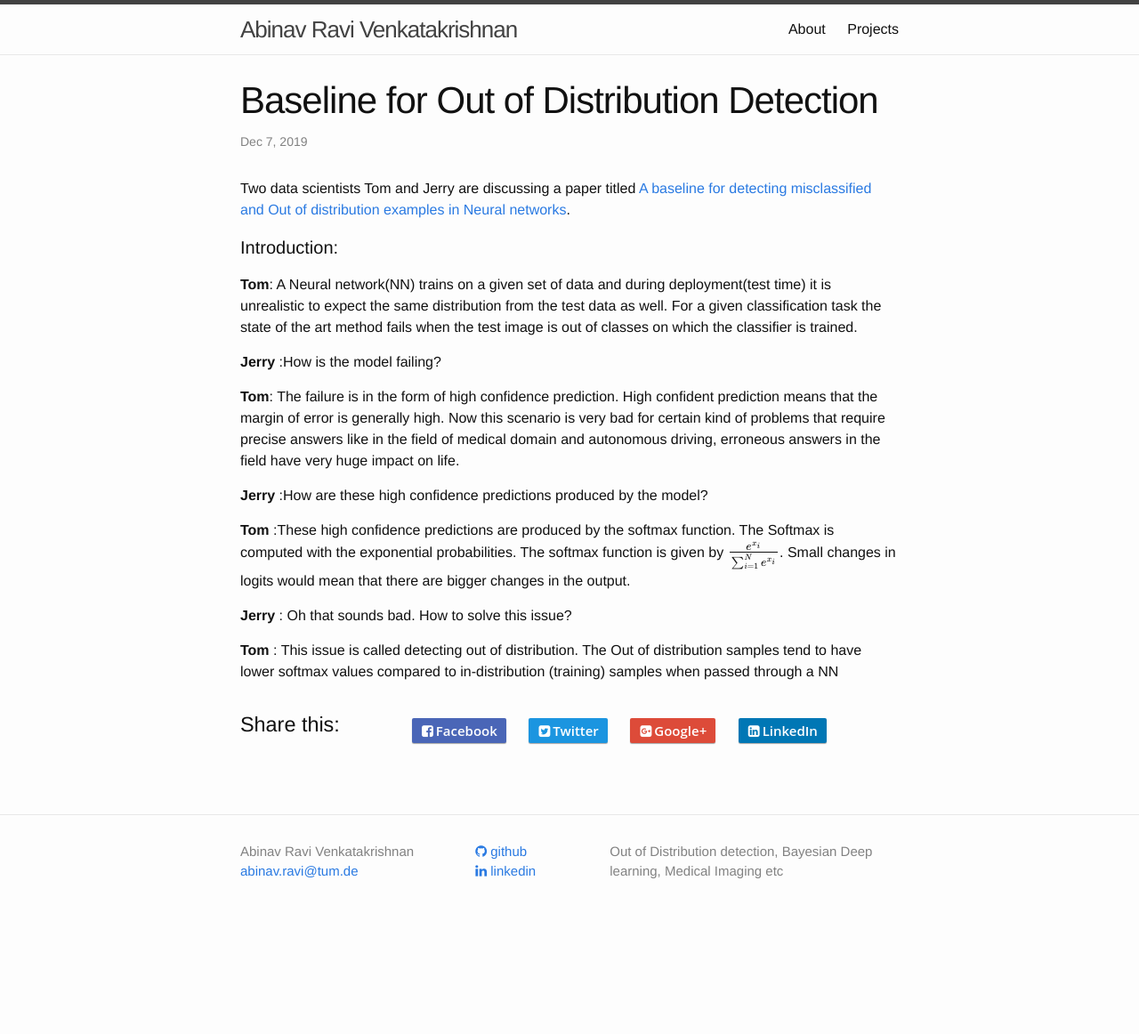
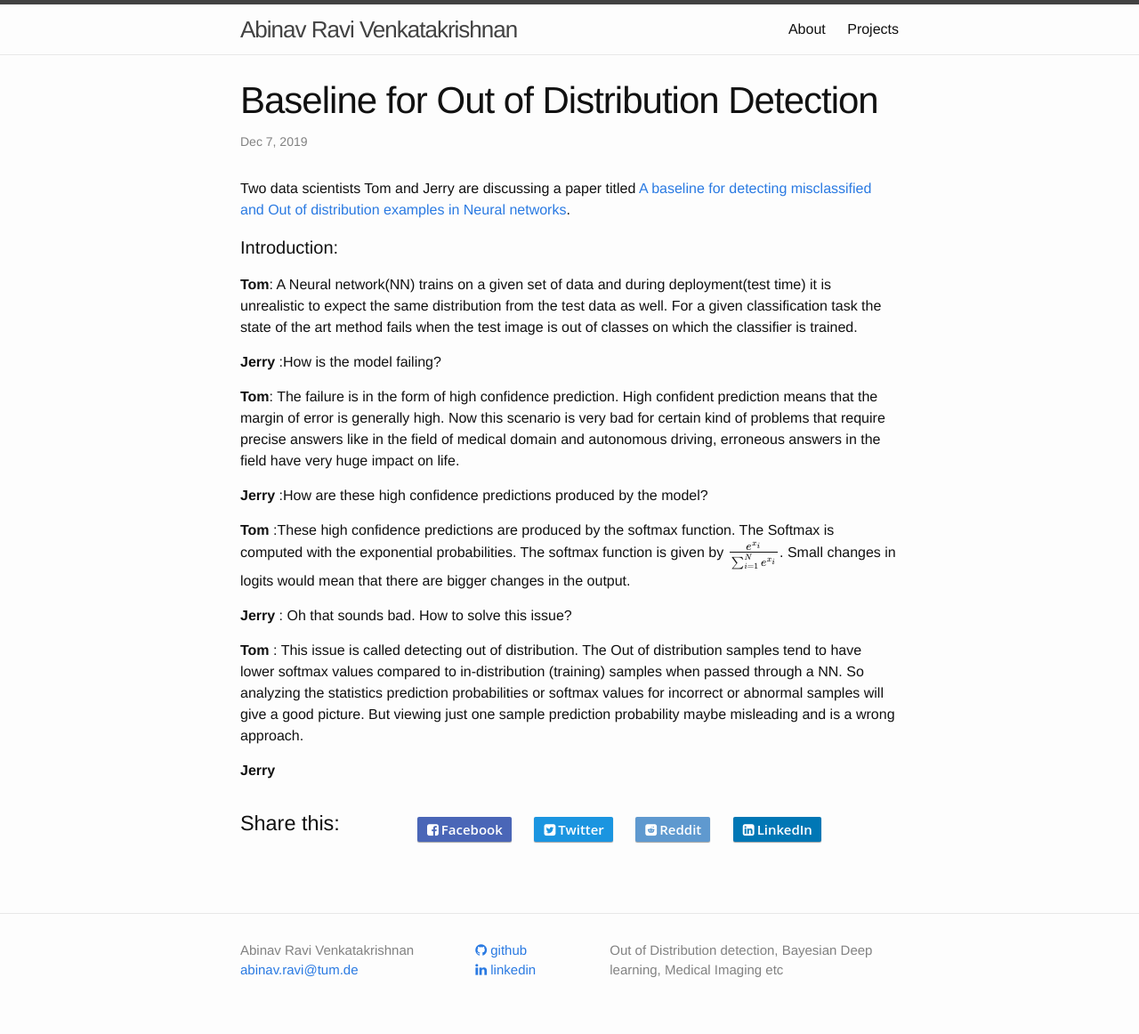
Before and after one commit to AbinavRavi/AbinavRavi.github.io, a Jekyll site: the page built from _posts/2019-12-2-Out-of-distribution-detection-baseline.markdown, in a window 1280 px wide. Shown: the whole page at 89% size. Built offline with Jekyll 4.4.1, drawn with Linux system fonts in a browser that asks for light colours; nearby versions of some CDN libraries; formulas are drawn with MathJax 3; comment, search, counter and statistics services are not loaded; before the commit the page ends 1051 px from its top, so only the background shows below that.

Commit message:
added little more to blog and changed share button

```diff
--- a/_includes/share.html
+++ b/_includes/share.html
@@ -12,10 +12,11 @@
       <i class="fa fa-twitter-square" aria-hidden="true"></i>Twitter
     </a>
 
-    <a  href="https://plus.google.com/share?url={{ site.url }}{{ site.baseurl }}{{ page.url }}"
-    class="share-button google-plus" target="_blank">
-      <i class="fa fa-google-plus-square" aria-hidden="true"></i>Google+
+    <a  href="http://reddit.com/submit?url={{ site.url }}{{ site.baseurl }}{{ page.url }}"
+    class="share-button reddit" target="_blank">
+      <i class="fa fa-reddit-square" aria-hidden="true"></i>Reddit
     </a>
+
 
     <a  href="https://www.linkedin.com/shareArticle?mini=true&url={{ site.url }}{{ site.baseurl }}{{ page.url }}&title={{ page.title }}&summary={{ page.description }}&source={{ site.title }}"
     class="share-button linkedin"
--- a/_posts/2019-12-2-Out-of-distribution-detection-baseline.markdown
+++ b/_posts/2019-12-2-Out-of-distribution-detection-baseline.markdown
@@ -22,4 +22,6 @@ Two data scientists Tom and Jerry are discussing a paper titled [A baseline for
 
 **Jerry** : Oh that sounds bad. How to solve this issue?
 
-**Tom** : This issue is called detecting out of distribution. The Out of distribution samples tend to have lower softmax values compared to in-distribution (training) samples when passed through a NN
+**Tom** : This issue is called detecting out of distribution. The Out of distribution samples tend to have lower softmax values compared to in-distribution (training) samples when passed through a NN. So analyzing the statistics prediction probabilities or softmax values for incorrect or abnormal samples will give a good picture. But viewing just one sample prediction probability maybe misleading and is a wrong approach.
+
+**Jerry**
```
